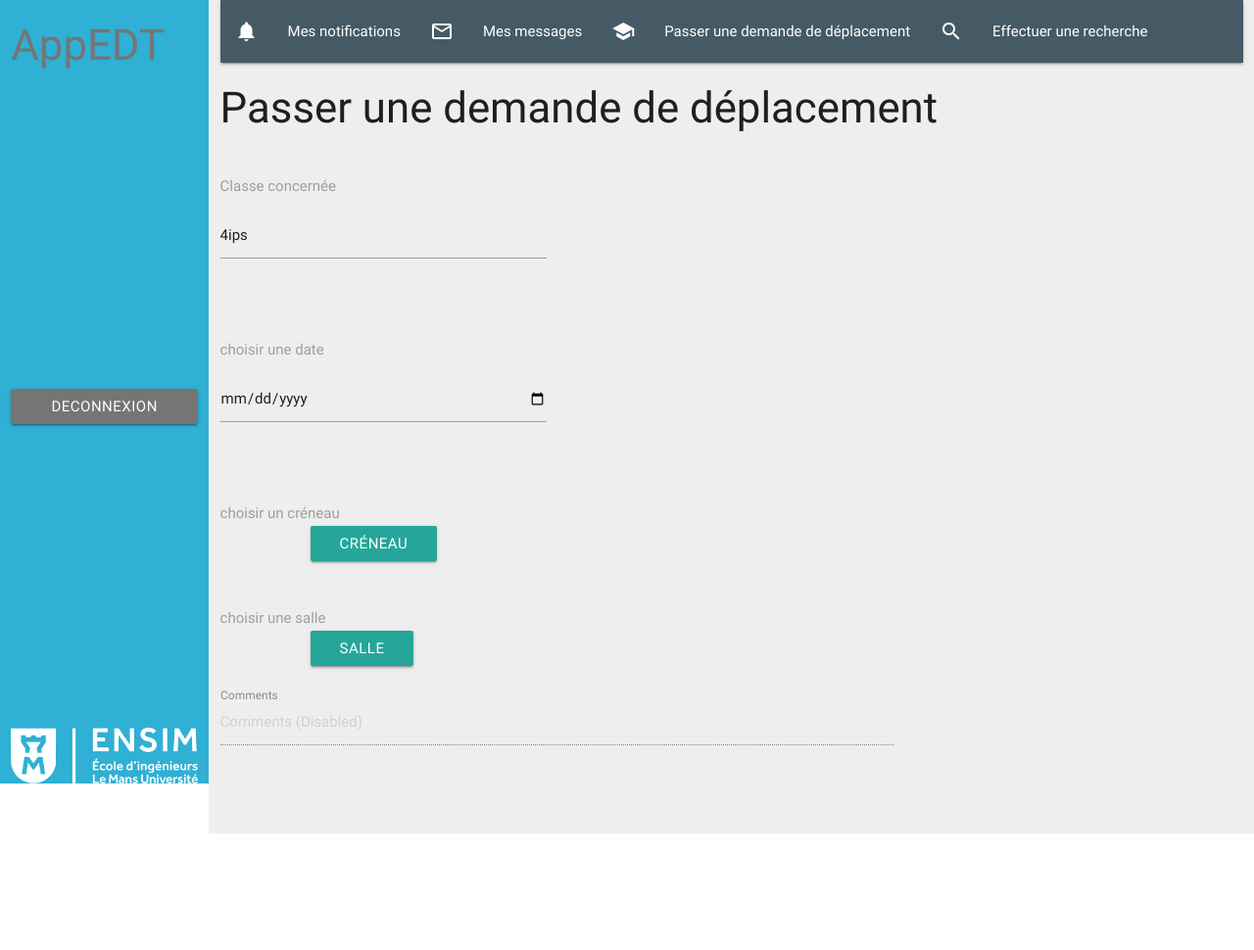
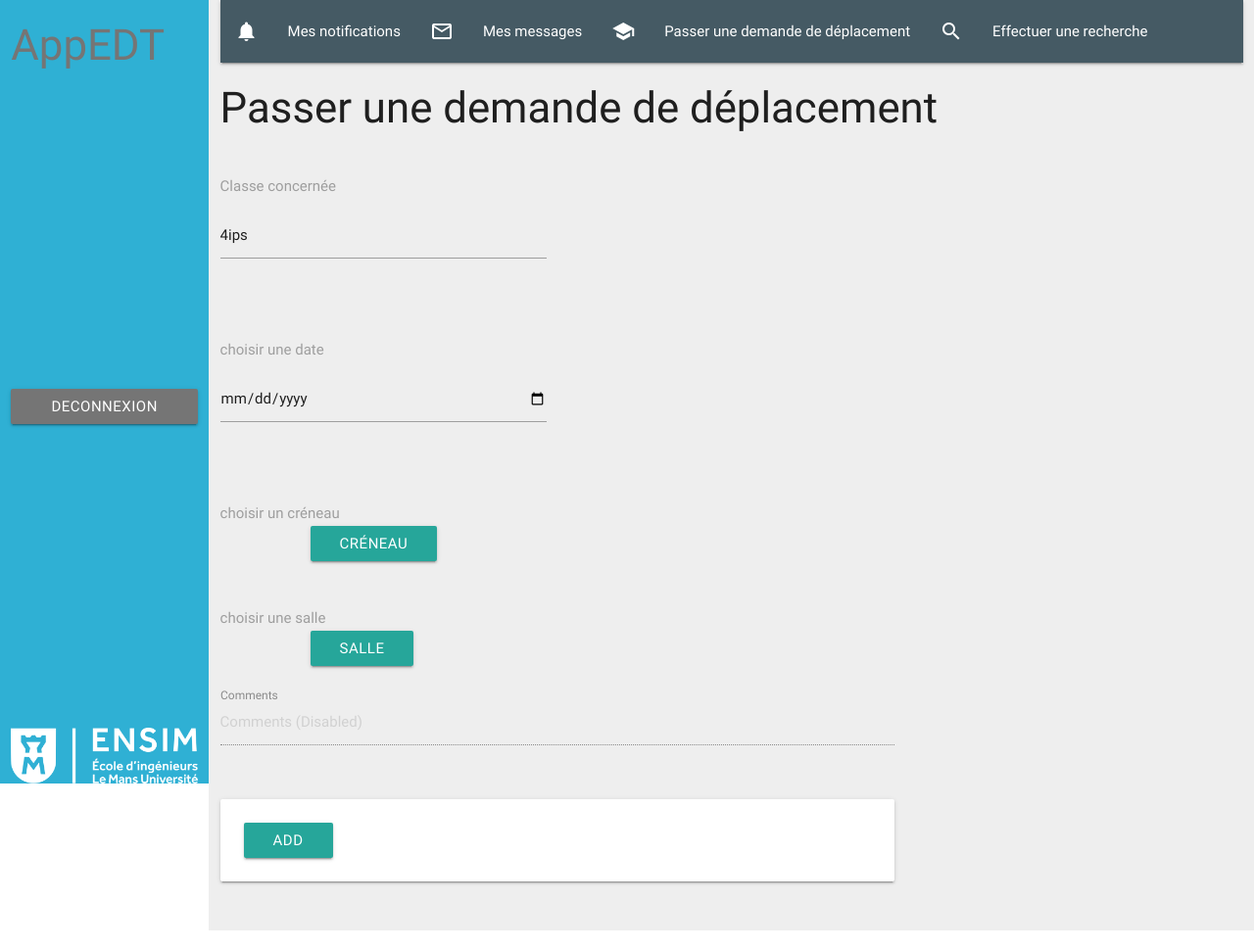
Before and after one commit to Albanegril/AppEDT, a plain HTML site: page pages/prof_passerdemandedep.html in a window 1280 px wide. Shown: the whole page at 98% size. Before the commit the page ends 871 px from the top, so only its background shows below. Drawn offline with nearby package versions, Linux system fonts and the light colour scheme.

Commit message:
addingLinks

```diff
--- a/pages/prof_passerdemandedep.html
+++ b/pages/prof_passerdemandedep.html
@@ -159,6 +159,10 @@
                     </div>
                 </div>
 
+                <div class = "card-panel">
+                    <button class = "btn waves-effect waves-teal">Add</button></td>      </div>
+
+
                 <!--<div class="row">
                     <form class="col s12">
                         <div class="row">
```
Also changed, not shown: pages/prof_notifications.html (+1 -1 lines), pages/voirdemande1.html (+0 -1 lines).
